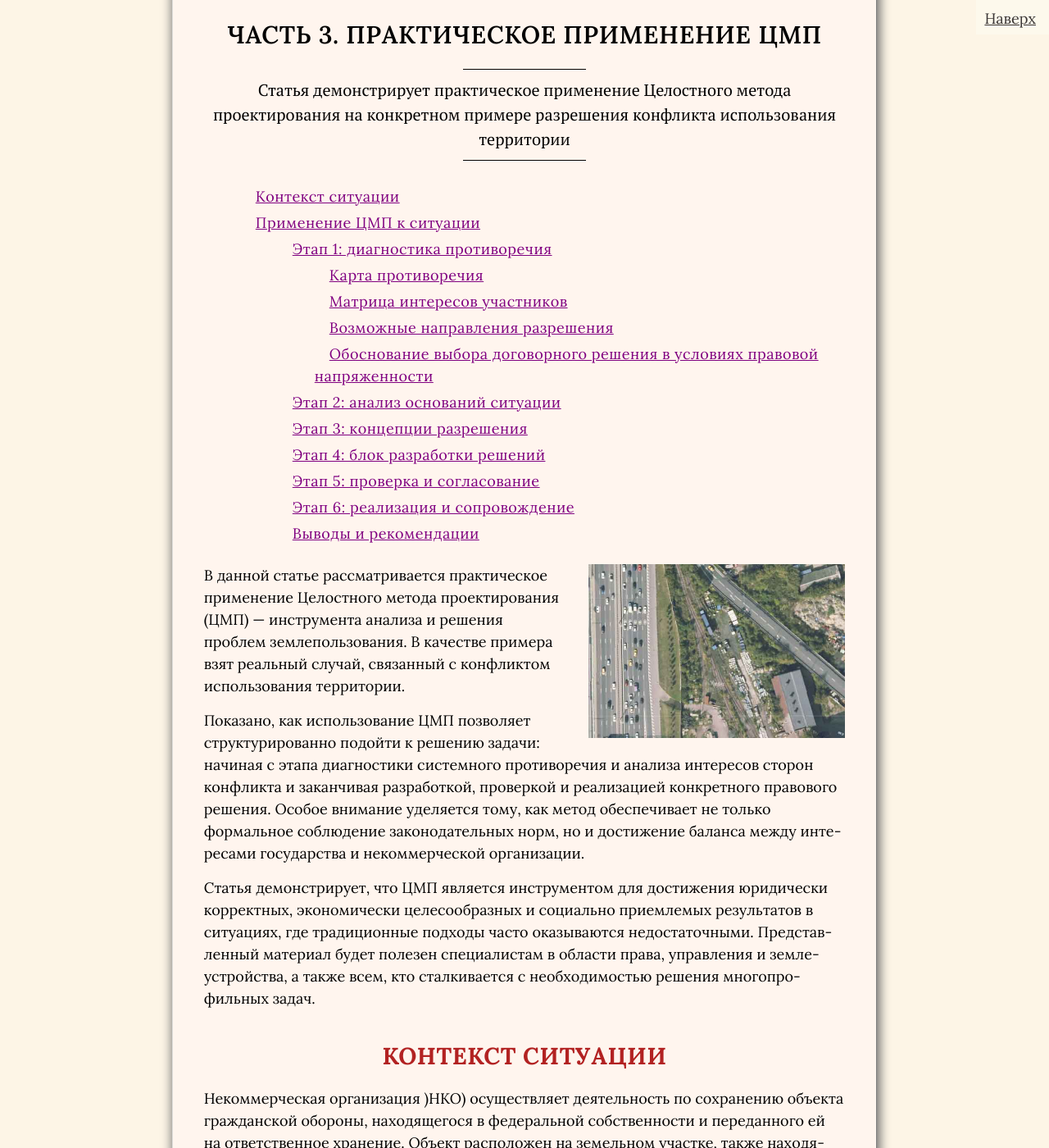
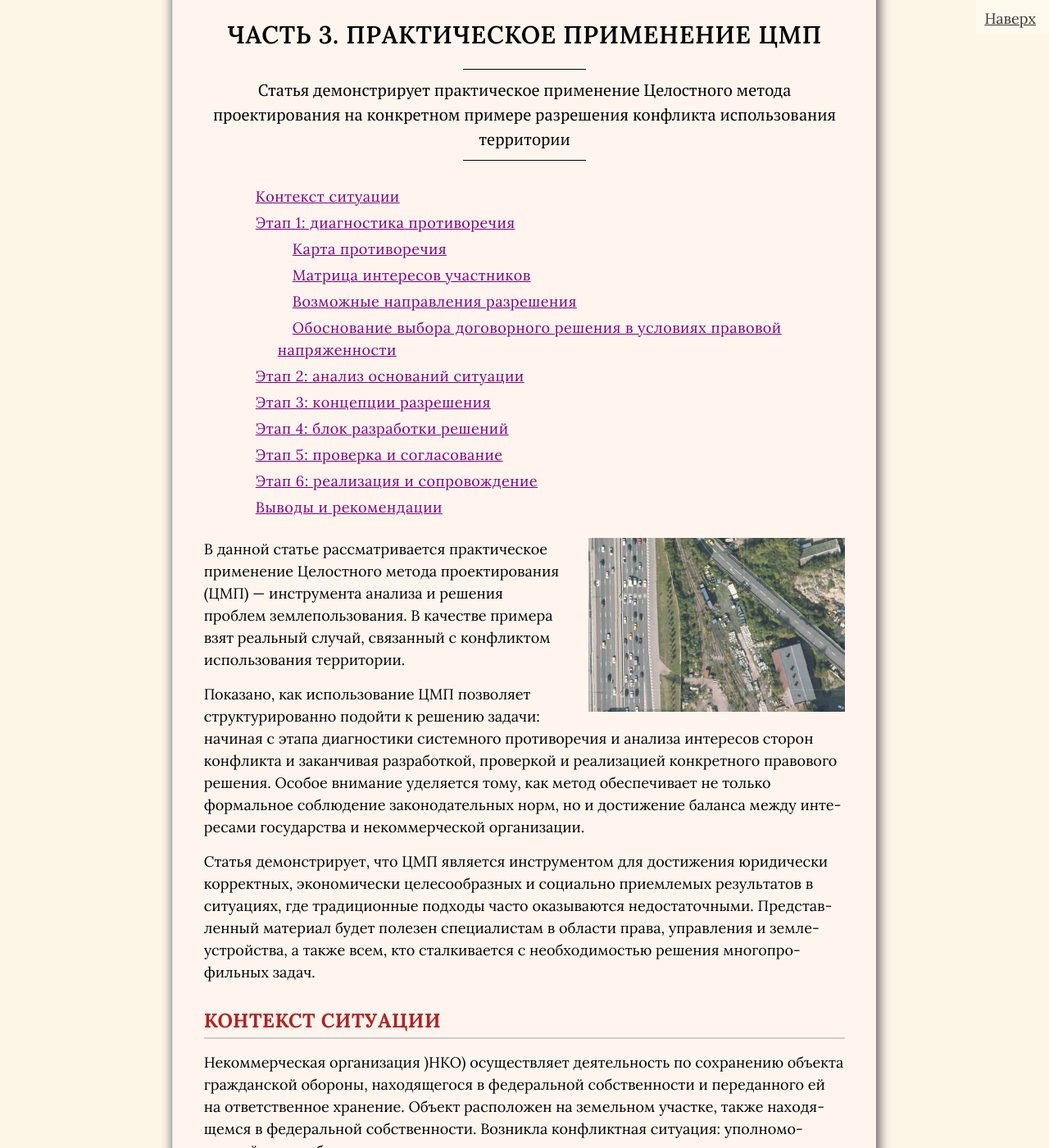
Before and after one commit to SergSi/land-use-art, a Jekyll site: the page built from _posts/2025-09-08-metod.md, in a window 1280 px wide and 1400 px high, scrolled down 264 px. Shown: the whole window at 82% size. Built offline with Jekyll 4.4.1, drawn with Linux system fonts in a browser that asks for light colours; some web fonts are replaced; some of the changed text lies outside the part shown.

Commit message:
Update 2025-09-08-metod.md

```diff
--- a/_posts/2025-09-08-metod.md
+++ b/_posts/2025-09-08-metod.md
@@ -20,11 +20,9 @@ p {
 
 Статья демонстрирует, что ЦМП является инструментом для достижения юридически корректных, экономически целесообразных и социально приемлемых результатов в ситуациях, где традиционные подходы часто оказываются недостаточными. Представленный материал будет полезен специалистам в области права, управления и землеустройства, а также всем, кто сталкивается с необходимостью решения многопрофильных задач.
 
-# Контекст ситуации
+## Контекст ситуации
 
 Некоммерческая организация )НКО) осуществляет деятельность по сохранению объекта гражданской обороны, находящегося в федеральной собственности и переданного ей на ответственное хранение. Объект расположен на земельном участке, также находящемся в федеральной собственности. Возникла конфликтная ситуация: уполномоченный орган обратился в правоохранительные органы с заявлением о неправомерном использовании земельного участка организацией без надлежащего оформления прав. Местное сообщество заинтересовано в использовании территории из–за ее выгодного транспортного расположения и готово компенсировать НКО затраты на содержание территории.
-
-# Применение ЦМП к ситуации
 
 ## Этап 1: диагностика противоречия
 
```
